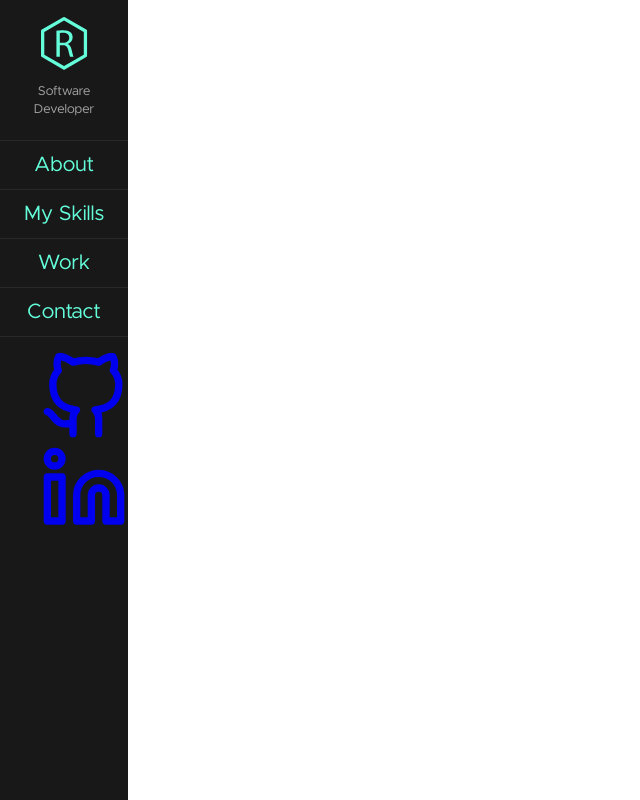
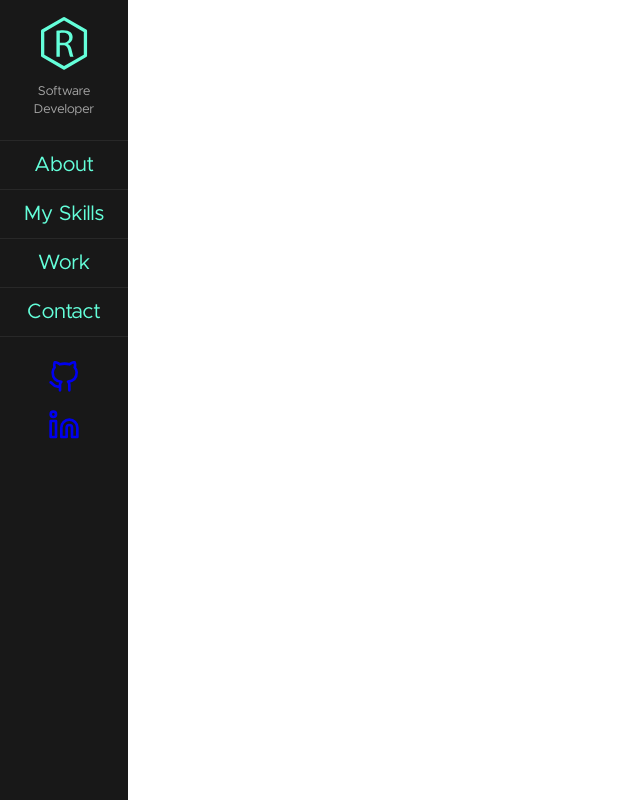
Before and after one commit to Shortrd/RyanDanielShort, a plain HTML site: page index.html in a window 1280 px wide. Shown: the whole page, without its empty margins (0-640 px from the left). Drawn offline with Linux system fonts and the light colour scheme.

Commit message:
Update style.css
Add styling to Social icons

```diff
--- a/style.css
+++ b/style.css
@@ -77,7 +77,26 @@ html {
 
 .social {
     list-style: none;
+    display: flex;
+    flex-direction: column;
+    align-items: center;
+    justify-items: center;
+    margin: 1rem 0;
+    padding: 0;
 }
+
+.social li {
+    width: 2rem;
+    height: 2rem;
+    padding: 0.5rem 0;
+}
+
+.social svg {
+    scale: 1;
+    width: 100%;
+}
+
+/* Link Styles */
 
 a:link {
     text-decoration: none;
```
